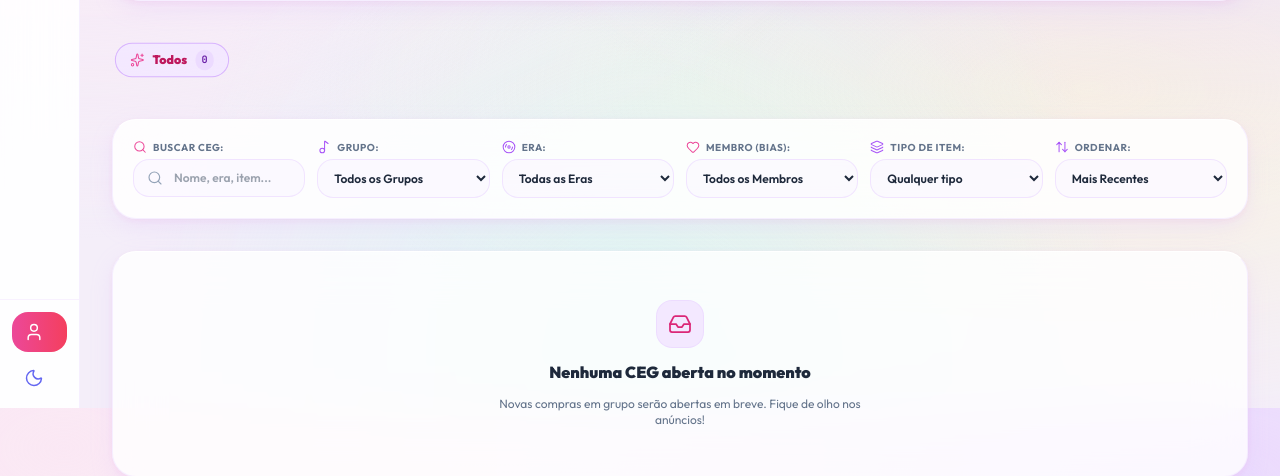
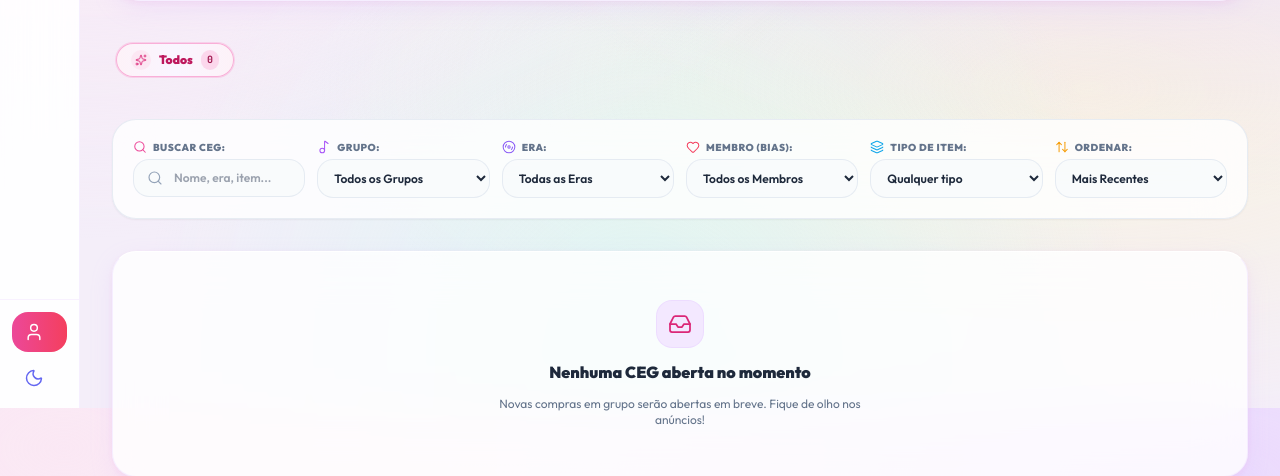
Before and after one commit to hudo9921/ceg, a Django app: page / in a window 1280 px wide. Shown: the part 392-868 px from the top of the page. Run offline with Django 5.2, Linux system fonts and the light colour scheme; data comes from the database, SQL or seed files in the repository; data that the repository does not hold is empty; some libraries are stand-ins or nearby versions.

Commit message:
feat(ui): Fase 1 - polimento da home com avatares de grupos, glassmorphism e toploaders

```diff
--- a/apps/cegs/views.py
+++ b/apps/cegs/views.py
@@ -90,6 +90,8 @@ class HomeView(View):
                 open_groups_dict[grp.id] = {
                     'id': grp.id,
                     'name': grp.name,
+                    'image_url': grp.image_url or '',
+                    'color_hex': grp.color_hex or '',
                     'cegs_count': 0
                 }
             open_groups_dict[grp.id]['cegs_count'] += 1
--- a/templates/cegs/partials/_home_chips_bar.html
+++ b/templates/cegs/partials/_home_chips_bar.html
@@ -1,35 +1,46 @@
-<!-- Barra de Chips / Pílulas de Navegação Rápida por Artista (Estilo Godly / Cyber-Luxury) -->
+<!-- Barra de Chips / Pílulas de Navegação Rápida por Artista (Soft Y2K / Cyber-Luxury) -->
 <div class="relative w-full py-1">
     <div class="flex items-center gap-2 overflow-x-auto no-scrollbar scroll-smooth px-1 py-1.5">
 
         <!-- Pílula: Todos os Artistas -->
         <button type="button"
                 @click="selectedGroup = ''; if(selectedEra) selectedEra = ''; resetTracksScroll()"
-                class="flex items-center gap-2 px-3.5 py-1.5 rounded-full text-xs transition-all duration-200 flex-shrink-0 cursor-pointer border"
+                class="flex items-center gap-2 px-3.5 py-1.5 rounded-full text-xs transition-all duration-200 flex-shrink-0 cursor-pointer border select-none active:scale-[0.98]"
                 :class="!selectedGroup
-                    ? 'bg-purple-100/90 dark:bg-cyber-elevated text-pink-700 dark:text-cyber-neon border-purple-300 dark:border-cyber-neon/40 shadow-xs dark:shadow-[0_0_12px_rgba(244,114,182,0.18)] font-black scale-[1.02]'
-                    : 'bg-white/80 dark:bg-cyber-surface/80 text-slate-600 dark:text-cyber-silver border-purple-100/70 dark:border-white/10 hover:bg-white dark:hover:bg-cyber-elevated hover:text-slate-900 dark:hover:text-white hover:border-purple-200 dark:hover:border-white/20 hover:-translate-y-0.5 font-semibold'">
-            <i data-lucide="sparkles" class="w-3.5 h-3.5 text-pink-500 dark:text-cyber-neon" stroke-width="1.75"></i>
+                    ? 'bg-gradient-to-r from-pink-50 via-purple-50 to-pink-50 dark:from-pink-950/60 dark:via-purple-950/60 dark:to-pink-950/60 text-pink-700 dark:text-pink-300 border-pink-300/90 dark:border-pink-500/50 shadow-xs dark:shadow-[0_0_14px_rgba(244,114,182,0.22)] font-black ring-1 ring-pink-300/40 dark:ring-pink-500/30'
+                    : 'bg-white/90 dark:bg-white/[0.04] text-slate-600 dark:text-slate-300 border-purple-100/80 dark:border-white/10 hover:bg-white dark:hover:bg-white/[0.08] hover:text-slate-900 dark:hover:text-white hover:border-pink-200 dark:hover:border-white/20 hover:-translate-y-0.5 font-semibold backdrop-blur-md shadow-2xs'">
+            <div class="w-5 h-5 rounded-full bg-pink-100 dark:bg-pink-950/70 text-pink-600 dark:text-pink-400 flex items-center justify-center shrink-0">
+                <i data-lucide="sparkles" class="w-3 h-3" stroke-width="1.75"></i>
+            </div>
             <span>Todos</span>
-            <span class="text-[10px] font-mono tabular-nums font-bold px-1.5 py-0.5 rounded-full bg-purple-200/70 dark:bg-black/40 text-purple-800 dark:text-purple-300"
+            <span class="text-[10px] font-mono tabular-nums font-bold px-1.5 py-0.5 rounded-full"
+                  :class="!selectedGroup ? 'bg-pink-200/80 dark:bg-pink-900/50 text-pink-800 dark:text-pink-200' : 'bg-slate-100 dark:bg-white/10 text-slate-500 dark:text-slate-400'"
                   x-text="hasActiveFilters() ? totalVisibleCount() : '{{ active_cegs|length }}'">
                 {{ active_cegs|length }}
             </span>
         </button>
 
-        <!-- Pílulas Individuais para cada Grupo Ativo -->
+        <!-- Pílulas Individuais para cada Grupo Ativo com Avatar Real -->
         {% for group in open_groups %}
             <button type="button"
                     @click="selectedGroup = (selectedGroup == '{{ group.id }}' ? '' : '{{ group.id }}'); resetTracksScroll()"
-                    class="flex items-center gap-2 px-3.5 py-1.5 rounded-full text-xs transition-all duration-200 flex-shrink-0 cursor-pointer border"
+                    class="flex items-center gap-2 px-3 py-1.5 rounded-full text-xs transition-all duration-200 flex-shrink-0 cursor-pointer border select-none active:scale-[0.98]"
                     :class="selectedGroup == '{{ group.id }}'
-                        ? 'bg-purple-100/90 dark:bg-cyber-elevated text-pink-700 dark:text-cyber-neon border-purple-300 dark:border-cyber-neon/40 shadow-xs dark:shadow-[0_0_12px_rgba(244,114,182,0.18)] font-black scale-[1.02]'
-                        : 'bg-white/80 dark:bg-cyber-surface/80 text-slate-600 dark:text-cyber-silver border-purple-100/70 dark:border-white/10 hover:bg-white dark:hover:bg-cyber-elevated hover:text-slate-900 dark:hover:text-white hover:border-purple-200 dark:hover:border-white/20 hover:-translate-y-0.5 font-semibold'">
-                <div class="w-4.5 h-4.5 rounded-full bg-gradient-to-tr from-pink-500 to-purple-600 text-white flex items-center justify-center text-[10px] font-black shrink-0 shadow-2xs">
-                    {{ group.name|slice:":1" }}
+                        ? 'bg-gradient-to-r from-pink-50 via-purple-50 to-pink-50 dark:from-pink-950/60 dark:via-purple-950/60 dark:to-pink-950/60 text-pink-700 dark:text-pink-300 border-pink-300/90 dark:border-pink-500/50 shadow-xs dark:shadow-[0_0_14px_rgba(244,114,182,0.22)] font-black ring-1 ring-pink-300/40 dark:ring-pink-500/30'
+                        : 'bg-white/90 dark:bg-white/[0.04] text-slate-600 dark:text-slate-300 border-purple-100/80 dark:border-white/10 hover:bg-white dark:hover:bg-white/[0.08] hover:text-slate-900 dark:hover:text-white hover:border-pink-200 dark:hover:border-white/20 hover:-translate-y-0.5 font-semibold backdrop-blur-md shadow-2xs'">
+
+                <!-- Avatar Circular com Foto Real do Grupo ou Fallback -->
+                <div class="w-5 h-5 rounded-full overflow-hidden shrink-0 flex items-center justify-center ring-1 ring-pink-300/40 dark:ring-white/15 bg-gradient-to-tr from-pink-500 to-purple-600 text-white shadow-2xs">
+                    {% if group.image_url %}
+                        <img src="{{ group.image_url }}" alt="{{ group.name }}" loading="lazy" class="w-full h-full object-cover">
+                    {% else %}
+                        <span class="text-[10px] font-black">{{ group.name|slice:":1" }}</span>
+                    {% endif %}
                 </div>
+
                 <span>{{ group.name }}</span>
-                <span class="text-[10px] font-mono tabular-nums font-bold px-1.5 py-0.5 rounded-full bg-slate-100 dark:bg-black/30 text-slate-500 dark:text-slate-400"
+                <span class="text-[10px] font-mono tabular-nums font-bold px-1.5 py-0.5 rounded-full"
+                      :class="selectedGroup == '{{ group.id }}' ? 'bg-pink-200/80 dark:bg-pink-900/50 text-pink-800 dark:text-pink-200' : 'bg-slate-100 dark:bg-white/10 text-slate-500 dark:text-slate-400'"
                       x-text="hasActiveFilters() ? getGroupVisibleCount('{{ group.id }}') : '{{ group.cegs_count }}'">
                     {{ group.cegs_count }}
                 </span>
--- a/templates/cegs/partials/_home_filter_bar.html
+++ b/templates/cegs/partials/_home_filter_bar.html
@@ -1,11 +1,11 @@
-<!-- Barra de Busca Inteligente e Filtros (Grupo, Era, Membro/Bias, Tipo e Ordenação) -->
-<div class="w-full bg-white/85 dark:bg-cyber-surface/90 backdrop-blur-2xl p-4 sm:p-5 rounded-3xl border border-purple-100/70 dark:border-white/10 border-t-white/90 dark:border-t-white/20 shadow-glass dark:shadow-cyber space-y-3.5 transition-colors">
+<!-- Barra de Busca Inteligente e Filtros (Glassmorphism Soft Y2K / Cyber-Luxury) -->
+<div class="w-full bg-white/80 dark:bg-[#14121B]/80 backdrop-blur-xl p-4 sm:p-5 rounded-3xl border border-slate-200/80 dark:border-white/10 shadow-sm dark:shadow-2xl space-y-3.5 transition-colors">
     <div class="grid grid-cols-1 sm:grid-cols-2 md:grid-cols-3 lg:grid-cols-6 gap-3">
 
         <!-- 1. Busca Textual -->
         <div class="space-y-1">
-            <label class="block text-[10px] font-bold text-slate-500 dark:text-cyber-silver uppercase tracking-wider flex items-center gap-1.5">
-                <i data-lucide="search" class="w-3.5 h-3.5 text-pink-500 dark:text-cyber-neon" stroke-width="1.75"></i>
+            <label class="block text-[10px] font-black text-slate-500 dark:text-slate-400 uppercase tracking-wider flex items-center gap-1.5">
+                <i data-lucide="search" class="w-3.5 h-3.5 text-pink-500 dark:text-pink-400" stroke-width="1.75"></i>
                 <span>Buscar CEG:</span>
             </label>
             <div class="relative">
@@ -13,7 +13,7 @@
                        x-model="searchQuery"
                        @input="resetTracksScroll()"
                        placeholder="Nome, era, item..."
-                       class="w-full bg-purple-50/50 dark:bg-cyber-elevated border border-purple-200/60 dark:border-white/10 text-slate-800 dark:text-cyber-silver text-xs font-semibold rounded-2xl pl-10 pr-8 py-2.5 focus:bg-white dark:focus:bg-cyber-surface focus:outline-none focus:ring-2 focus:ring-pink-500/30 focus:border-pink-500 dark:focus:border-cyber-neon transition-all">
+                       class="w-full bg-slate-50/80 hover:bg-white focus:bg-white dark:bg-white/[0.04] dark:hover:bg-white/[0.07] dark:focus:bg-[#1A1724] border border-slate-200/80 dark:border-white/10 text-slate-800 dark:text-white text-xs font-semibold rounded-2xl pl-10 pr-8 py-2.5 focus:outline-none focus:ring-2 focus:ring-pink-500/20 focus:border-pink-500 dark:focus:border-pink-500/70 transition-all">
                 <i data-lucide="search" class="w-4 h-4 text-slate-400 absolute left-3.5 top-1/2 -translate-y-1/2 pointer-events-none" stroke-width="1.75"></i>
                 <button type="button"
                         x-show="searchQuery"
@@ -27,13 +27,13 @@
 
         <!-- 2. Filtro por Grupo -->
         <div class="space-y-1">
-            <label class="block text-[10px] font-bold text-slate-500 dark:text-cyber-silver uppercase tracking-wider flex items-center gap-1.5">
-                <i data-lucide="music-2" class="w-3.5 h-3.5 text-purple-500 dark:text-cyber-electric" stroke-width="1.75"></i>
+            <label class="block text-[10px] font-black text-slate-500 dark:text-slate-400 uppercase tracking-wider flex items-center gap-1.5">
+                <i data-lucide="music-2" class="w-3.5 h-3.5 text-purple-500 dark:text-purple-400" stroke-width="1.75"></i>
                 <span>Grupo:</span>
             </label>
             <select x-model="selectedGroup"
                     @change="selectedEra = ''; resetTracksScroll()"
-                    class="w-full bg-purple-50/50 dark:bg-cyber-elevated border border-purple-200/60 dark:border-white/10 text-slate-800 dark:text-cyber-silver text-xs font-semibold rounded-2xl px-3 py-2.5 focus:bg-white dark:focus:bg-cyber-surface focus:outline-none focus:ring-2 focus:ring-pink-500/30 focus:border-pink-500 dark:focus:border-cyber-neon transition-all cursor-pointer">
+                    class="w-full bg-slate-50/80 hover:bg-white focus:bg-white dark:bg-white/[0.04] dark:hover:bg-white/[0.07] dark:focus:bg-[#1A1724] border border-slate-200/80 dark:border-white/10 text-slate-800 dark:text-white text-xs font-semibold rounded-2xl px-3 py-2.5 focus:outline-none focus:ring-2 focus:ring-pink-500/20 focus:border-pink-500 dark:focus:border-pink-500/70 transition-all cursor-pointer">
                 <option value="">Todos os Grupos</option>
                 {% for group in open_groups %}
                     <option value="{{ group.id }}">{{ group.name }} ({{ group.cegs_count }})</option>
@@ -43,13 +43,13 @@
 
         <!-- 3. Filtro por Era -->
         <div class="space-y-1">
-            <label class="block text-[10px] font-bold text-slate-500 dark:text-cyber-silver uppercase tracking-wider flex items-center gap-1.5">
-                <i data-lucide="disc-3" class="w-3.5 h-3.5 text-purple-500 dark:text-cyber-electric" stroke-width="1.75"></i>
+            <label class="block text-[10px] font-black text-slate-500 dark:text-slate-400 uppercase tracking-wider flex items-center gap-1.5">
+                <i data-lucide="disc-3" class="w-3.5 h-3.5 text-violet-500 dark:text-violet-400" stroke-width="1.75"></i>
                 <span>Era:</span>
             </label>
             <select x-model="selectedEra"
                     @change="resetTracksScroll()"
-                    class="w-full bg-purple-50/50 dark:bg-cyber-elevated border border-purple-200/60 dark:border-white/10 text-slate-800 dark:text-cyber-silver text-xs font-semibold rounded-2xl px-3 py-2.5 focus:bg-white dark:focus:bg-cyber-surface focus:outline-none focus:ring-2 focus:ring-pink-500/30 focus:border-pink-500 dark:focus:border-cyber-neon transition-all cursor-pointer">
+                    class="w-full bg-slate-50/80 hover:bg-white focus:bg-white dark:bg-white/[0.04] dark:hover:bg-white/[0.07] dark:focus:bg-[#1A1724] border border-slate-200/80 dark:border-white/10 text-slate-800 dark:text-white text-xs font-semibold rounded-2xl px-3 py-2.5 focus:outline-none focus:ring-2 focus:ring-pink-500/20 focus:border-pink-500 dark:focus:border-pink-500/70 transition-all cursor-pointer">
                 <option value="">Todas as Eras</option>
                 {% for era in open_eras %}
                     <option value="{{ era.id }}"
@@ -62,13 +62,13 @@
 
         <!-- 4. Filtro por Membro (Bias!) -->
         <div class="space-y-1">
-            <label class="block text-[10px] font-bold text-slate-500 dark:text-cyber-silver uppercase tracking-wider flex items-center gap-1.5">
-                <i data-lucide="heart" class="w-3.5 h-3.5 text-pink-500 dark:text-cyber-neon" stroke-width="1.75"></i>
+            <label class="block text-[10px] font-black text-slate-500 dark:text-slate-400 uppercase tracking-wider flex items-center gap-1.5">
+                <i data-lucide="heart" class="w-3.5 h-3.5 text-rose-500 dark:text-rose-400" stroke-width="1.75"></i>
                 <span>Membro (Bias):</span>
             </label>
             <select x-model="selectedMember"
                     @change="resetTracksScroll()"
-                    class="w-full bg-purple-50/50 dark:bg-cyber-elevated border border-purple-200/60 dark:border-white/10 text-slate-800 dark:text-cyber-silver text-xs font-semibold rounded-2xl px-3 py-2.5 focus:bg-white dark:focus:bg-cyber-surface focus:outline-none focus:ring-2 focus:ring-pink-500/30 focus:border-pink-500 dark:focus:border-cyber-neon transition-all cursor-pointer">
+                    class="w-full bg-slate-50/80 hover:bg-white focus:bg-white dark:bg-white/[0.04] dark:hover:bg-white/[0.07] dark:focus:bg-[#1A1724] border border-slate-200/80 dark:border-white/10 text-slate-800 dark:text-white text-xs font-semibold rounded-2xl px-3 py-2.5 focus:outline-none focus:ring-2 focus:ring-pink-500/20 focus:border-pink-500 dark:focus:border-pink-500/70 transition-all cursor-pointer">
                 <option value="">Todos os Membros</option>
                 {% for m in open_members %}
                     <option value="{{ m|lower }}">{{ m }}</option>
@@ -78,13 +78,13 @@
 
         <!-- 5. Filtro por Tipo de Item -->
         <div class="space-y-1">
-            <label class="block text-[10px] font-bold text-slate-500 dark:text-cyber-silver uppercase tracking-wider flex items-center gap-1.5">
-                <i data-lucide="layers" class="w-3.5 h-3.5 text-purple-500 dark:text-cyber-ice" stroke-width="1.75"></i>
+            <label class="block text-[10px] font-black text-slate-500 dark:text-slate-400 uppercase tracking-wider flex items-center gap-1.5">
+                <i data-lucide="layers" class="w-3.5 h-3.5 text-sky-500 dark:text-sky-400" stroke-width="1.75"></i>
                 <span>Tipo de Item:</span>
             </label>
             <select x-model="selectedTipo"
                     @change="resetTracksScroll()"
-                    class="w-full bg-purple-50/50 dark:bg-cyber-elevated border border-purple-200/60 dark:border-white/10 text-slate-800 dark:text-cyber-silver text-xs font-semibold rounded-2xl px-3 py-2.5 focus:bg-white dark:focus:bg-cyber-surface focus:outline-none focus:ring-2 focus:ring-pink-500/30 focus:border-pink-500 dark:focus:border-cyber-neon transition-all cursor-pointer">
+                    class="w-full bg-slate-50/80 hover:bg-white focus:bg-white dark:bg-white/[0.04] dark:hover:bg-white/[0.07] dark:focus:bg-[#1A1724] border border-slate-200/80 dark:border-white/10 text-slate-800 dark:text-white text-xs font-semibold rounded-2xl px-3 py-2.5 focus:outline-none focus:ring-2 focus:ring-pink-500/20 focus:border-pink-500 dark:focus:border-pink-500/70 transition-all cursor-pointer">
                 <option value="">Qualquer tipo</option>
                 {% if count_mistas > 0 %}
                     <option value="mista">Apenas CEGs Mistas ({{ count_mistas }})</option>
@@ -102,13 +102,13 @@
 
         <!-- 6. Ordenação -->
         <div class="space-y-1">
-            <label class="block text-[10px] font-bold text-slate-500 dark:text-cyber-silver uppercase tracking-wider flex items-center gap-1.5">
-                <i data-lucide="arrow-up-down" class="w-3.5 h-3.5 text-purple-500 dark:text-cyber-electric" stroke-width="1.75"></i>
+            <label class="block text-[10px] font-black text-slate-500 dark:text-slate-400 uppercase tracking-wider flex items-center gap-1.5">
+                <i data-lucide="arrow-up-down" class="w-3.5 h-3.5 text-amber-500 dark:text-amber-400" stroke-width="1.75"></i>
                 <span>Ordenar:</span>
             </label>
             <select x-model="sortBy"
                     @change="sortCards()"
-                    class="w-full bg-purple-50/50 dark:bg-cyber-elevated border border-purple-200/60 dark:border-white/10 text-slate-800 dark:text-cyber-silver text-xs font-semibold rounded-2xl px-3 py-2.5 focus:bg-white dark:focus:bg-cyber-surface focus:outline-none focus:ring-2 focus:ring-pink-500/30 focus:border-pink-500 dark:focus:border-cyber-neon transition-all cursor-pointer">
+                    class="w-full bg-slate-50/80 hover:bg-white focus:bg-white dark:bg-white/[0.04] dark:hover:bg-white/[0.07] dark:focus:bg-[#1A1724] border border-slate-200/80 dark:border-white/10 text-slate-800 dark:text-white text-xs font-semibold rounded-2xl px-3 py-2.5 focus:outline-none focus:ring-2 focus:ring-pink-500/20 focus:border-pink-500 dark:focus:border-pink-500/70 transition-all cursor-pointer">
                 <option value="recentes">Mais Recentes</option>
                 <option value="preco_asc">Menor Preço</option>
                 <option value="preco_desc">Maior Preço</option>
@@ -123,24 +123,24 @@
     <div x-show="hasActiveFilters()"
          x-cloak
          x-transition
-         class="pt-3 border-t border-purple-100/60 dark:border-white/5 flex flex-wrap items-center justify-between gap-2 text-xs">
-        <div class="flex items-center gap-2 text-slate-600 dark:text-cyber-silver font-semibold">
+         class="pt-3 border-t border-slate-200/60 dark:border-white/5 flex flex-wrap items-center justify-between gap-2 text-xs">
+        <div class="flex items-center gap-2 text-slate-600 dark:text-slate-300 font-semibold">
             <span class="w-2 h-2 rounded-full bg-pink-500 animate-pulse"></span>
             <span>Filtros ativos:</span>
-            <span class="px-2.5 py-0.5 rounded-full bg-emerald-100/80 dark:bg-emerald-950/60 border border-emerald-200/80 dark:border-emerald-800/40 text-emerald-700 dark:text-emerald-400 font-bold text-[11px] font-mono tabular-nums"
+            <span class="px-2.5 py-0.5 rounded-full bg-emerald-100/90 dark:bg-emerald-950/60 border border-emerald-200/80 dark:border-emerald-800/40 text-emerald-800 dark:text-emerald-300 font-bold text-[11px] font-mono tabular-nums"
                   x-text="totalVisibleCount() + ' CEG' + (totalVisibleCount() === 1 ? '' : 's') + ' encontrada' + (totalVisibleCount() === 1 ? '' : 's')">
             </span>
-            <span x-show="selectedMember" class="px-2.5 py-0.5 rounded-full bg-pink-100/80 dark:bg-cyber-elevated border border-pink-200/80 dark:border-white/10 text-pink-700 dark:text-cyber-neon font-bold text-[11px]">
+            <span x-show="selectedMember" class="px-2.5 py-0.5 rounded-full bg-pink-100/80 dark:bg-pink-950/50 border border-pink-200/80 dark:border-pink-800/40 text-pink-800 dark:text-pink-300 font-bold text-[11px]">
                 Membro: <span x-text="selectedMember"></span>
             </span>
-            <span x-show="searchQuery" class="px-2.5 py-0.5 rounded-full bg-purple-100/80 dark:bg-cyber-elevated border border-purple-200/80 dark:border-white/10 text-purple-700 dark:text-cyber-electric font-bold text-[11px]">
+            <span x-show="searchQuery" class="px-2.5 py-0.5 rounded-full bg-purple-100/80 dark:bg-purple-950/50 border border-purple-200/80 dark:border-purple-800/40 text-purple-800 dark:text-purple-300 font-bold text-[11px]">
                 Busca: "<span x-text="searchQuery"></span>"
             </span>
         </div>
 
         <button type="button"
                 @click="clearFilters()"
-                class="px-3 py-1 rounded-full bg-white/80 dark:bg-cyber-elevated text-slate-600 dark:text-cyber-silver hover:bg-rose-50 hover:text-rose-600 dark:hover:bg-rose-950/40 dark:hover:text-rose-300 border border-purple-100/70 dark:border-white/10 font-bold text-xs flex items-center gap-1.5 transition cursor-pointer">
+                class="px-3 py-1 rounded-full bg-white dark:bg-white/10 text-slate-600 dark:text-slate-300 hover:bg-rose-50 hover:text-rose-600 dark:hover:bg-rose-950/40 dark:hover:text-rose-300 border border-slate-200/80 dark:border-white/10 font-bold text-xs flex items-center gap-1.5 transition cursor-pointer active:scale-95">
             <i data-lucide="x" class="w-3.5 h-3.5" stroke-width="1.75"></i>
             <span>Limpar filtros</span>
         </button>
```
Also changed, not shown: templates/cegs/partials/_home_ceg_card.html (+18 -15 lines), templates/cegs/partials/_home_group_carousel.html (+6 -6 lines).
